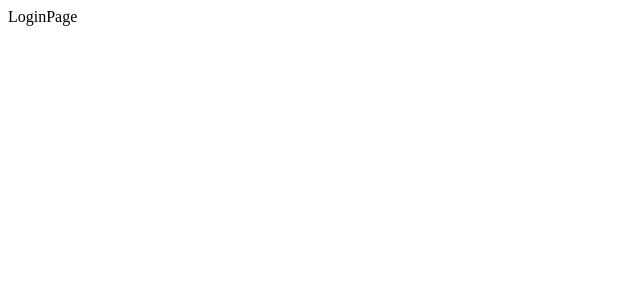
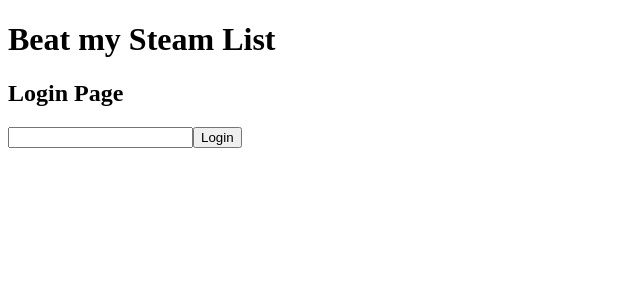
Before and after one commit to alexanderkram/beat-my-steam-list, a React (Create React App) app: page / in a window 1280 px wide. Shown: the top 300 px of the page, without its empty margins (0-640 px from the left). Built offline with nearby package versions, Linux system fonts and the light colour scheme.

Commit message:
Change to arrow functions and clean up some stuff

```diff
--- a/src/components/App.jsx
+++ b/src/components/App.jsx
@@ -4,14 +4,12 @@
 import UserPage from './UserPage';
 import NotFound from './NotFound';
 
-function App() {
-  return (
+const App = () => (
   <Switch>
     <Route path="/" exact component={LoginPage} />
     <Route path="/user/:userId" exact component={UserPage} />
     <Route component={NotFound} />
   </Switch>
 );
-}
 
 export default App;
--- /dev/null
+++ b/src/components/Header.jsx
@@ -0,0 +1,11 @@
+import React from 'react';
+
+const Header = () => (
+  <header className="Header">
+    <div className="Header__inner">
+      <h1 className="Header__title">Beat my Steam List</h1>
+    </div>
+  </header>
+);
+
+export default Header;
--- /dev/null
+++ b/src/components/LoginForm.jsx
@@ -0,0 +1,22 @@
+import React, { Component } from 'react';
+
+class LoginForm extends Component {
+  constructor() {
+    super();
+
+    this.state = {
+      userId: null,
+    };
+  }
+
+  render() {
+    return (
+      <form className="LoginForm">
+        <input type="text" className="LoginForm__input" />
+        <button className="LoginForm__button">Login</button>
+      </form>
+    );
+  }
+}
+
+export default LoginForm;
--- a/src/components/LoginPage.jsx
+++ b/src/components/LoginPage.jsx
@@ -1,9 +1,14 @@
 import React from 'react';
 
-function LoginPage() {
-  return (
-    <div>LoginPage</div>
-  );
-}
+import Header from './Header';
+import LoginForm from './LoginForm';
+
+const LoginPage = () => (
+  <div>
+    <Header />
+    <h2>Login Page</h2>
+    <LoginForm />
+  </div>
+);
 
 export default LoginPage;
--- a/src/components/NotFound.jsx
+++ b/src/components/NotFound.jsx
@@ -1,9 +1,7 @@
 import React from 'react';
 
-function NotFound() {
-  return (
-    <div>NotFound</div>
-  );
-}
+const NotFound = () => (
+  <div>NotFound</div>
+);
 
 export default NotFound;
--- a/src/components/UserPage.jsx
+++ b/src/components/UserPage.jsx
@@ -1,9 +1,11 @@
 import React from 'react';
+import Header from './Header';
 
-function UserPage() {
-  return (
-    <div>UserPage</div>
-  );
-}
+const UserPage = () => (
+  <div>
+    <Header />
+    <h2>UserPage</h2>
+  </div>
+);
 
 export default UserPage;
```
Lines whose indentation alone changed are shown as unchanged.
